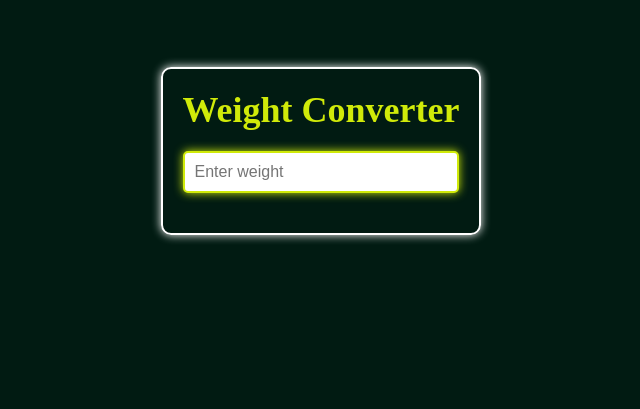
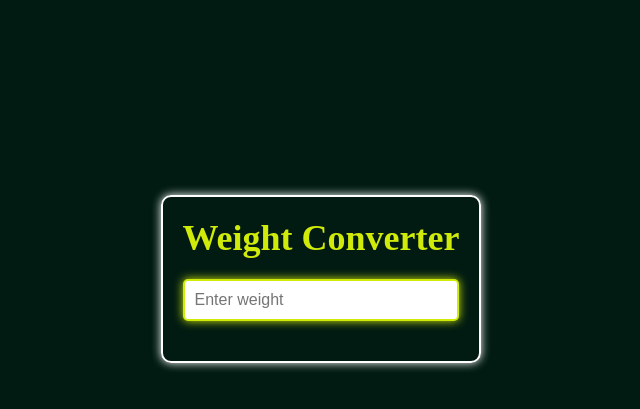
Before and after one commit to Eswarchinthakayala-webdesign/Front-End, a plain HTML site: page Weight Converter/index.html in a window 1280 px wide. Shown: the part 121-530 px from the top of the page, without its empty margins (319-959 px from the left). Drawn offline with Linux system fonts and the light colour scheme.

Commit message:
Update style.css

```diff
--- a/Weight Converter/style.css
+++ b/Weight Converter/style.css
@@ -22,7 +22,6 @@ body
     border: 2px solid #fff;
     padding: 20px;
     border-radius: 10px;
-    margin-top: -20%;
     box-shadow: 0 0 10px #fff;
 }
 h1
```
